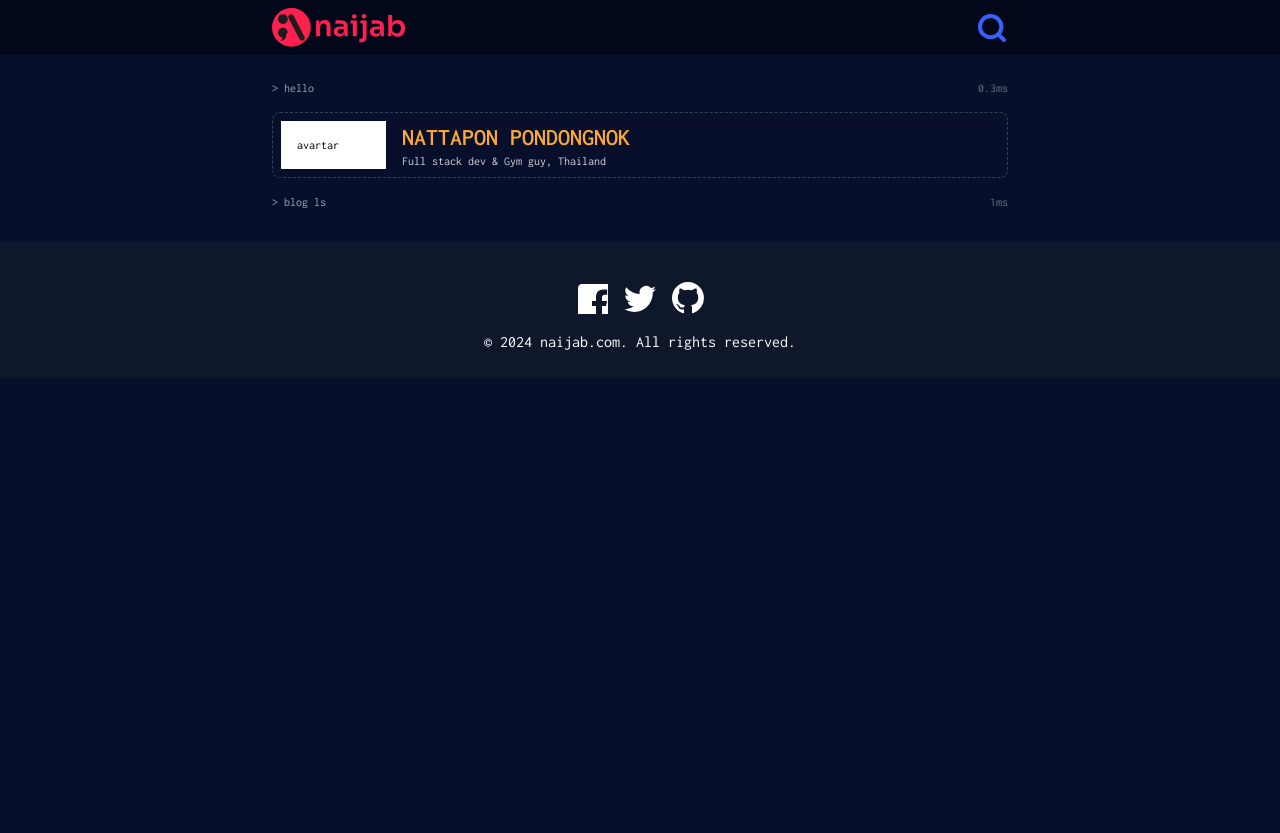
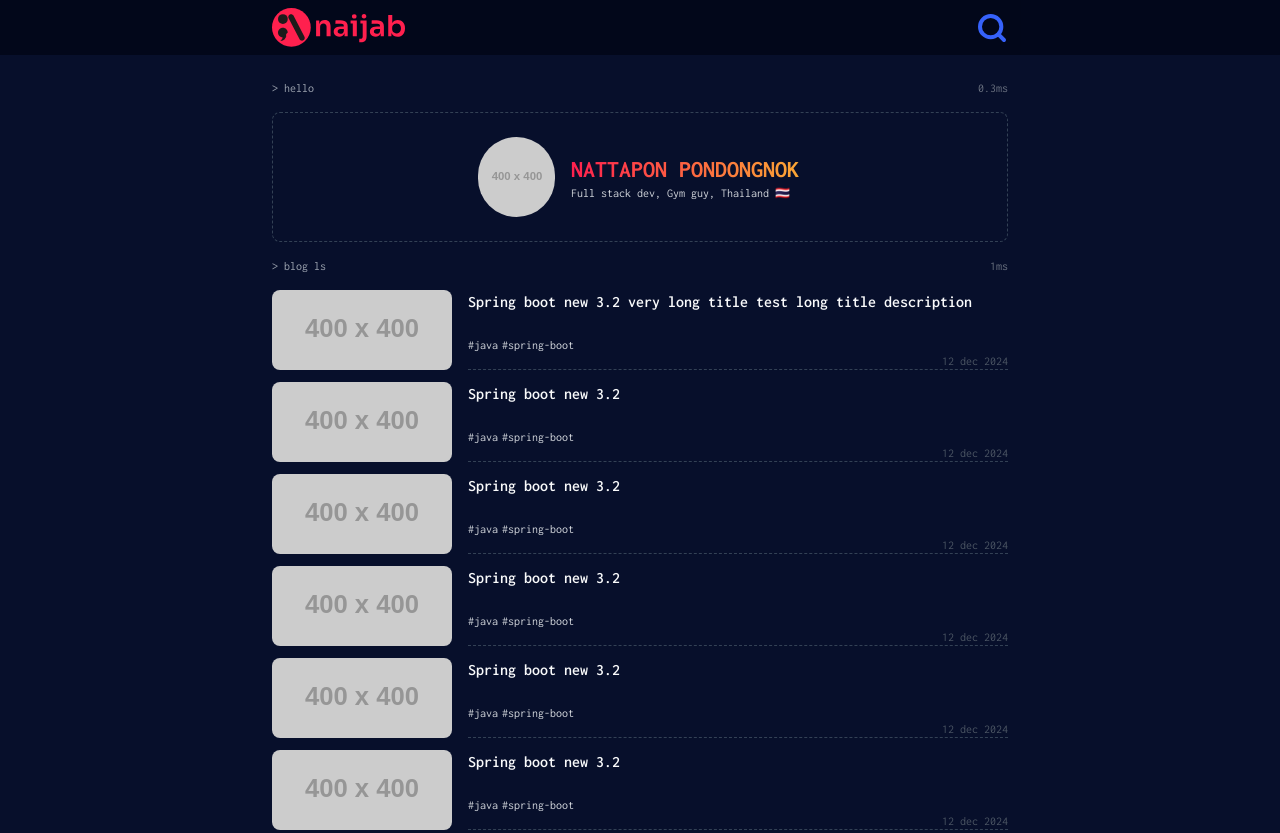
Before and after one commit to naijab/naijab.github.io, an Astro site: page / in a window 1280 px wide. Shown: the top 833 px of the page. Before the commit the page ends 800 px from the top, so only its background shows below. Built offline with nearby package versions, Linux system fonts and the light colour scheme; Astro itself is replaced by a stand-in of ours; placeholder pictures from the web are drawn by us.

Commit message:
add blog list

```diff
--- a/src/components/Hero.astro
+++ /dev/null
@@ -1,18 +0,0 @@
----
-interface Props {
-	name: string;
-	desc: string;
-}
-
-const {name, desc} = Astro.props;
----
-
-<div class="flex items-stretch gap-4 p-2 rounded-lg border border-dashed border-slate-700 justify-between text-xs">
-    <div class="bg-white w-1/6 p-4">
-        avartar
-    </div>
-    <div class="w-full">
-        <h1 class="uppercase w-full text-2xl font-semibold text-highlight">{name}</h1>
-        <div class="text-md text-gray-300">{desc}</div>
-    </div>
-</div>
--- /dev/null
+++ b/src/components/blog/PostItem.astro
@@ -0,0 +1,33 @@
+---
+interface Props {
+	title: string;
+    tags: string[];
+    date: string;
+    coverUrl: string;
+    url: string;
+}
+
+const {title, tags, date, coverUrl, url} = Astro.props;
+---
+<div class="flex mb-3">
+
+    <a href={url} class="w-full">
+
+        <div class="flex gap-4">
+            <div class="w-3/12">
+                <img src={coverUrl} alt={title} class="rounded-lg w-full h-20 object-cover" />
+            </div>
+            <div class="w-9/12 flex flex-col justify-between border-b border-slate-700 border-dashed">
+                <div class="text-base text-gray-50 font-semibold line-clamp-2">{title}</div>
+                <div>
+                    <div class="text-xs text-gray-300">
+                        {tags != null && tags.length > 0 && tags.map((tag) => <span class="mr-1">#{tag}</span>)}
+                    </div>
+                    <div class="text-xs text-gray-600 text-right">{date}</div>
+                </div>
+            </div>
+        </div>
+
+    </a>
+
+</div>
--- a/src/components/BaseHead.astro
+++ b/src/components/head/BaseHead.astro
@@ -1,7 +1,7 @@
 ---
 // Import the global.css file here so that it is included on
 // all pages through the use of the <BaseHead /> component.
-import '../styles/global.css';
+import '../../styles/global.css';
 
 interface Props {
 	title: string;
--- /dev/null
+++ b/src/components/head/Hero.astro
@@ -0,0 +1,23 @@
+---
+interface Props {
+	name: string;
+	desc: string;
+    avatarUrl: string
+}
+
+const {name, desc, avatarUrl} = Astro.props;
+---
+
+<div class="flex justify-center w-full rounded-lg border border-dashed border-slate-700 ">
+
+    <div class="flex items-stretch gap-4 text-center py-6">
+        <div class="w-2/6 flex justify-center">
+            <img src={avatarUrl} class="h-20 rounded-full object-cover" alt={name} />
+        </div>
+        <div class="w-full flex flex-col text-left justify-center">
+            <h1 class="uppercase text-2xl font-bold bg-clip-text bg-gradient-to-r from-primary to-highlight inline-block text-transparent">{name}</h1>
+            <div class="text-xs text-gray-300">{desc}</div>
+        </div>
+    </div>
+
+</div>
--- a/src/layouts/MasterLayout.astro
+++ b/src/layouts/MasterLayout.astro
@@ -1,7 +1,6 @@
 ---
-import BaseHead from '../components/BaseHead.astro';
-import LogoWithText from '../components/nav/LogoWithText.astro';
-import Footer from '../components/Footer.astro';
+import BaseHead from '../components/head/BaseHead.astro';
+import Footer from '../components/footer/Footer.astro';
 import Nav from '../components/nav/Nav.astro';
 
 const { title, description } = Astro.props;
--- a/src/pages/blog/index.astro
+++ b/src/pages/blog/index.astro
@@ -1,6 +1,6 @@
 ---
-import BaseHead from '../../components/BaseHead.astro';
-import Footer from '../../components/Footer.astro';
+import BaseHead from '../../components/head/BaseHead.astro';
+import Footer from '../../components/footer/Footer.astro';
 import { SITE_TITLE, SITE_DESCRIPTION } from '../../consts';
 import { getCollection } from 'astro:content';
 
--- a/src/pages/index.astro
+++ b/src/pages/index.astro
@@ -1,13 +1,67 @@
 ---
-import Hero from '../components/Hero.astro'
+import PostItem from '../components/blog/PostItem.astro'
+import Hero from '../components/head/Hero.astro'
 import SectionTitle from '../components/SectionTitle.astro'
 import MasterLayout from '../layouts/MasterLayout.astro'
+
+let blogs = [
+	{
+		title: "Spring boot new 3.2 very long title test long title description",
+		tags: ["java", "spring-boot"],
+		date: "12 dec 2024",
+		coverUrl: "https://placehold.co/400",
+		url:"/java/spring-init",
+	},
+	{
+		title: "Spring boot new 3.2",
+		tags: ["java", "spring-boot"],
+		date: "12 dec 2024",
+		coverUrl: "https://placehold.co/400",
+		url:"/java/spring-init",
+	},
+	{
+		title: "Spring boot new 3.2",
+		tags: ["java", "spring-boot"],
+		date: "12 dec 2024",
+		coverUrl: "https://placehold.co/400",
+		url:"/java/spring-init",
+	},
+	{
+		title: "Spring boot new 3.2",
+		tags: ["java", "spring-boot"],
+		date: "12 dec 2024",
+		coverUrl: "https://placehold.co/400",
+		url:"/java/spring-init",
+	},
+	{
+		title: "Spring boot new 3.2",
+		tags: ["java", "spring-boot"],
+		date: "12 dec 2024",
+		coverUrl: "https://placehold.co/400",
+		url:"/java/spring-init",
+	},
+	{
+		title: "Spring boot new 3.2",
+		tags: ["java", "spring-boot"],
+		date: "12 dec 2024",
+		coverUrl: "https://placehold.co/400",
+		url:"/java/spring-init",
+	}
+]
+
 ---
 
 <MasterLayout title='naijab.com' description='just home page'>
     <SectionTitle title='hello' time={0.3} />
 
-	<Hero name='Nattapon Pondongnok' desc="Full stack dev & Gym guy, Thailand" />
+	<Hero
+		name='Nattapon Pondongnok'
+		desc="Full stack dev, Gym guy, Thailand 🇹🇭"
+		avatarUrl='https://placehold.co/400'
+	/>
 
 	<SectionTitle title='blog ls' time={1} />
+
+	{blogs.map(post => <PostItem {...post} />)}
+
 </MasterLayout>
```
Also changed, not shown: src/components/footer/Footer.astro (renamed from src/components/Footer.astro).
